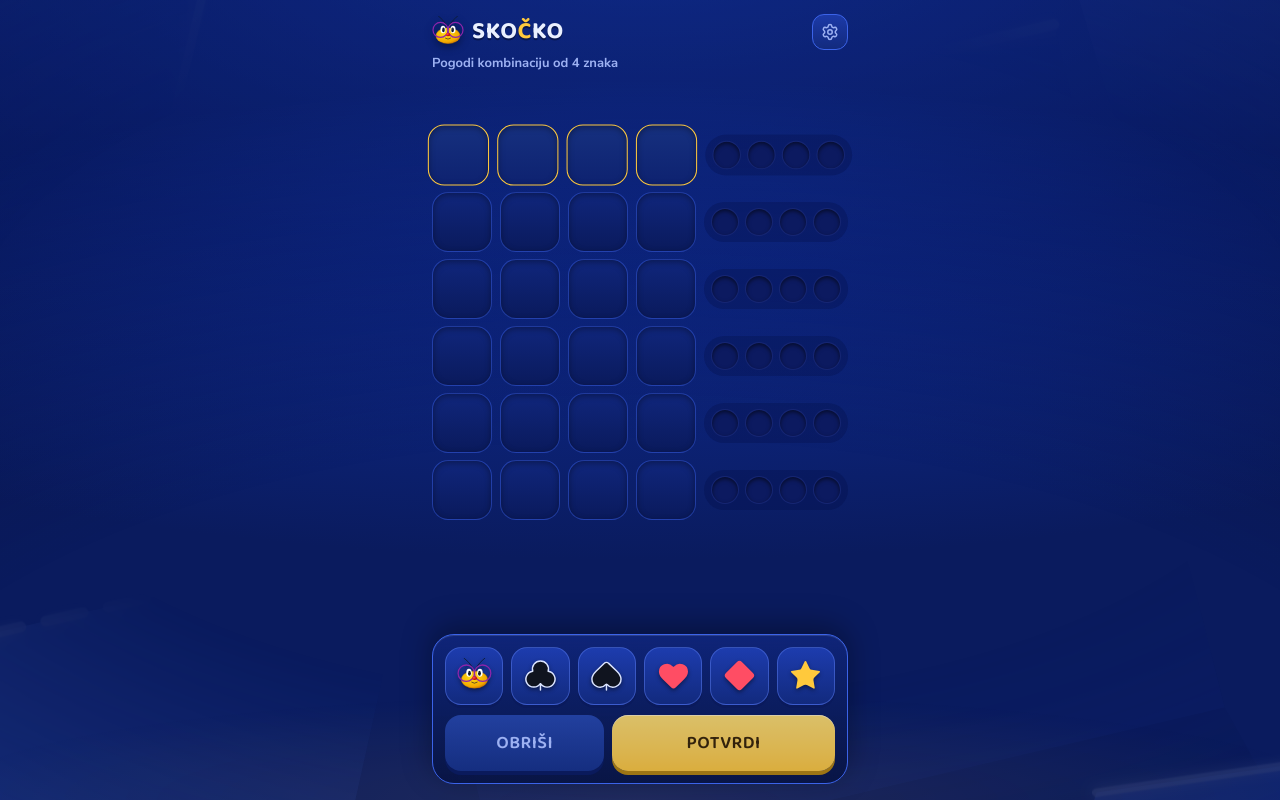
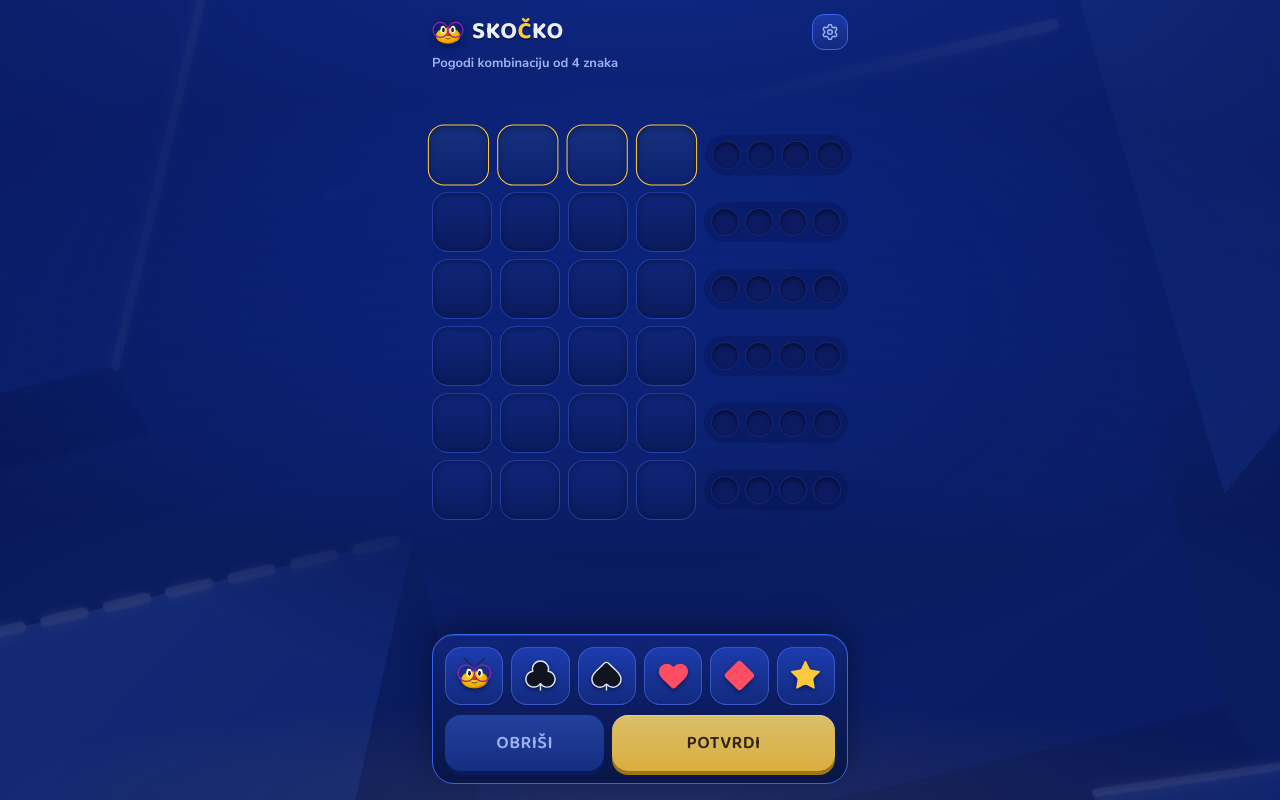
Before and after one commit to fvitas/skocko, a React (Vite) app: page / in a window 1280 px wide. Built offline with nearby package versions, Linux system fonts and the light colour scheme.

Commit message:
style: soften shards mask fade

```diff
--- a/src/components/StageShards.tsx
+++ b/src/components/StageShards.tsx
@@ -4,7 +4,7 @@ export function StageShards() {
     <svg
       viewBox="0 0 390 620"
       preserveAspectRatio="xMidYMid slice"
-      className="pointer-events-none absolute inset-0 h-full w-full opacity-[0.15] mask-[radial-gradient(90%_72%_at_50%_45%,transparent_58%,black_94%)]"
+      className="pointer-events-none absolute inset-0 h-full w-full opacity-[0.15] mask-[radial-gradient(50%_50%_at_50%_40%,transparent_50%,black_100%)]"
       aria-hidden="true"
     >
       <defs>
```
